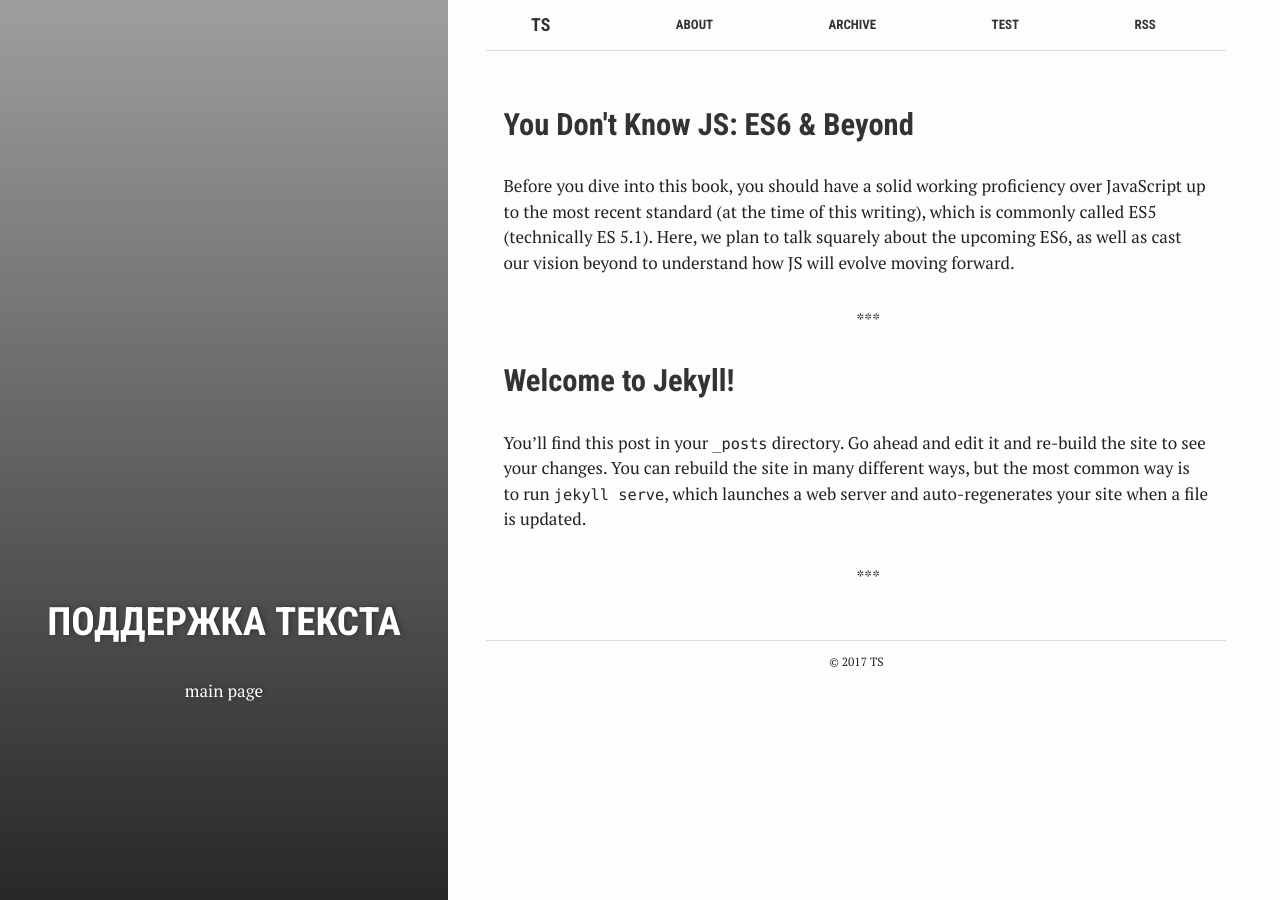
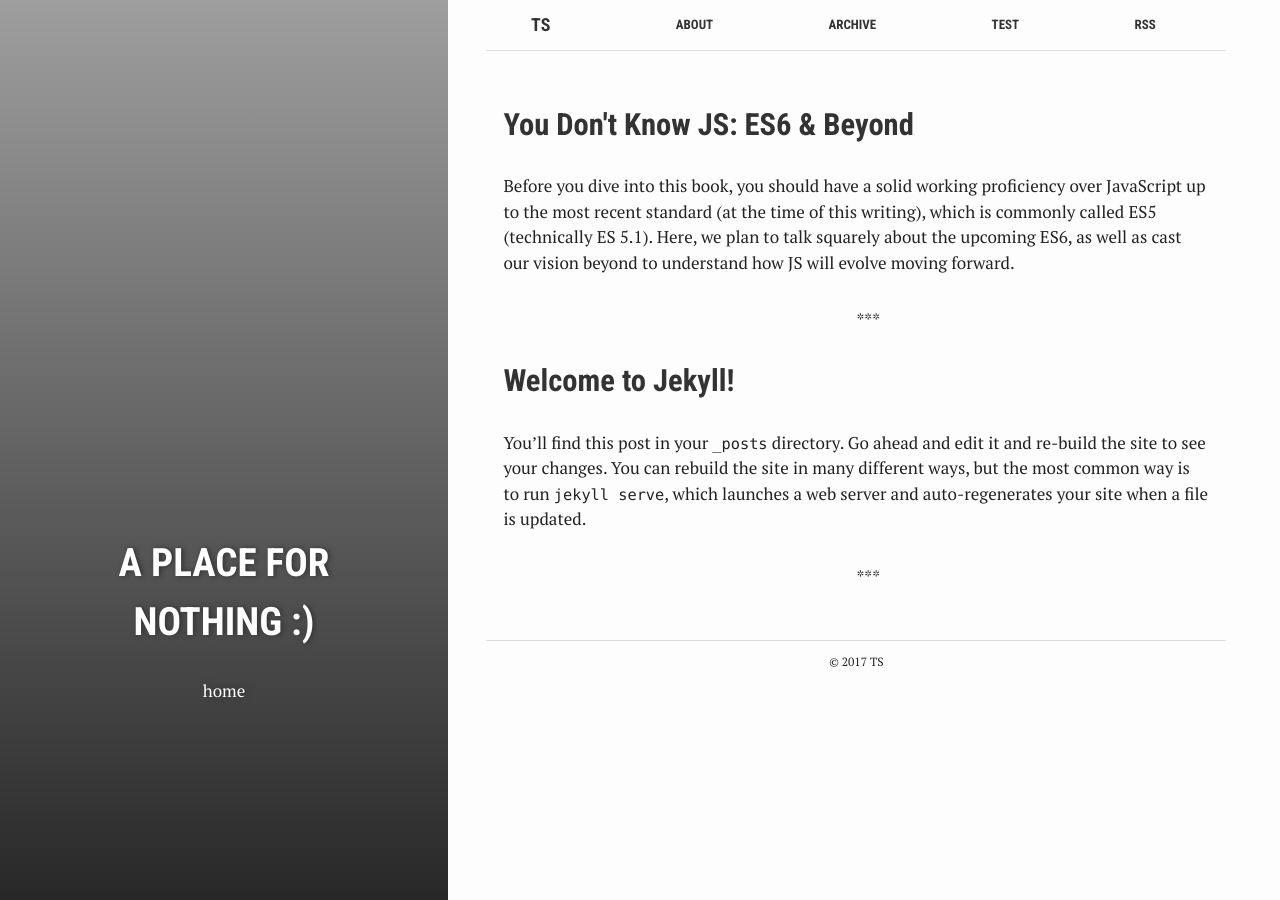
Before and after one commit to adze88/adze88.github.io, a Jekyll site: the page built from index.html, in a window 1280 px wide. Built offline with Jekyll 4.4.1, drawn with Linux system fonts in a browser that asks for light colours.

Commit message:
pls work first commit

```diff
--- a/index.html
+++ b/index.html
@@ -1,9 +1,9 @@
 ---
 bg: "9wkAHHt.gif"
 layout: default
-crawlertitle: "JKLM present TS"
-title: "ПОДДЕРЖКА ТЕКСТА"
-summary: "main page"
+crawlertitle: "LM BTW"
+title: "A Place for Nothing :)"
+summary: "home"
 ---
 
 {% for post in site.posts limit: 5 %}
```
